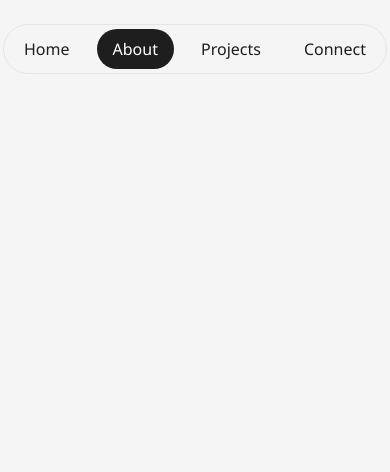
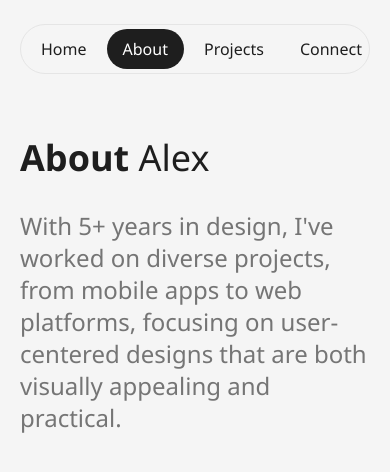
Before and after one commit to kwlsq/code-challenge-02, a Next.js app: page /about in a window 390 px wide. Shown: the top 472 px of the page. Built offline with nearby package versions, Linux system fonts and the light colour scheme.

Commit message:
hero section

```diff
--- a/src/app/about/page.tsx
+++ b/src/app/about/page.tsx
@@ -1,7 +1,18 @@
 import Navbar from "../components/Navbar";
+import PageHeadline from "../components/PageHeadline";
 
 const AboutPage = () => {
-  return <Navbar />;
+  return (
+    <div className="mx-5 md:mx-14">
+      <Navbar />
+      <main>
+        <PageHeadline
+          headline="<b>About</b> Alex"
+          description="With 5+ years in design, I've worked on diverse projects, from mobile apps to web platforms, focusing on user-centered designs that are both visually appealing and practical."
+        />
+      </main>
+    </div>
+  );
 };
 
 export default AboutPage;
--- a/src/app/components/Navbar/index.tsx
+++ b/src/app/components/Navbar/index.tsx
@@ -14,7 +14,7 @@ const Navbar = () => {
   ];
 
   return (
-    <nav className="items-center relative flex gap-1 rounded-full border border-[#E5E5E5] justify-between py-1 px-1 mx-auto my-6 max-w-96 lg:text-xl lg:w-md lg:p-2 lg:max-w-md">
+    <nav className="items-center relative flex gap-1 rounded-full border border-[#E5E5E5] justify-between py-1 px-1 mx-auto my-6 max-w-96 md:text-xl md:w-md md:p-2 md:max-w-md">
       {navLinks.map(({ href, label }) => {
         const isActive = pathname === href;
 
@@ -24,7 +24,7 @@ const Navbar = () => {
               <motion.div
                 layoutId="active"
                 className="absolute inset-0 bg-[var(--text-default)] rounded-full"
-                transition={{ type: "spring", stiffness: 200, damping: 40 }}
+                transition={{ type: "spring", stiffness: 200, damping: 30 }}
               />
             )}
             <span
--- a/src/app/components/PageHeadline/index.tsx
+++ b/src/app/components/PageHeadline/index.tsx
@@ -0,0 +1,23 @@
+import { FC } from "react";
+
+interface PageHeadLineType {
+  headline: string;
+  description: string;
+}
+
+const PageHeadline: FC<PageHeadLineType> = ({ headline, description }) => {
+  return (
+    <div className="grid grid-cols-1 md:grid-cols-2 gap-8 my-16">
+      <h1
+        dangerouslySetInnerHTML={{ __html: headline }}
+        className="text-[var(--text-default)] text-4xl md:text-6xl"
+      ></h1>
+      <p
+        dangerouslySetInnerHTML={{ __html: description }}
+        className="text-[var(--text-secondary)] text-2xl md:text-4xl"
+      ></p>
+    </div>
+  );
+};
+
+export default PageHeadline;
--- a/src/app/connect/page.tsx
+++ b/src/app/connect/page.tsx
@@ -1,7 +1,18 @@
 import Navbar from "../components/Navbar";
+import PageHeadline from "../components/PageHeadline";
 
 const ConnectPage = () => {
-  return <Navbar />;
+  return (
+    <div className="mx-5 md:mx-14">
+      <Navbar />
+      <main>
+        <PageHeadline
+          headline="<b>Connect</b>"
+          description="I’m always open to new opportunities and collaborations. Whether you’re looking to start a project or just want to chat, feel free to reach out."
+        />
+      </main>
+    </div>
+  );
 };
 
 export default ConnectPage;
--- a/src/app/page.tsx
+++ b/src/app/page.tsx
@@ -1,9 +1,16 @@
 import Navbar from "./components/Navbar";
+import PageHeadline from "./components/PageHeadline";
 
 export default function Home() {
   return (
-    <div>
+    <div className="mx-5 md:mx-14">
       <Navbar />
+      <main>
+        <PageHeadline
+          headline="Hi, I’m <b>Alex</b>"
+          description="a <b>UI/UX Designer</b> based in <b>Los Angeles</b>. With over <b>3 years of experience</b>, I specialize in creating user-friendly digital products that solve real-world problems."
+        />
+      </main>
     </div>
   );
 }
--- a/src/app/projects/page.tsx
+++ b/src/app/projects/page.tsx
@@ -1,7 +1,18 @@
 import Navbar from "../components/Navbar";
+import PageHeadline from "../components/PageHeadline";
 
 const ProjectsPage = () => {
-    return <Navbar />;
-}
+  return (
+    <div className="mx-5 md:mx-14">
+      <Navbar />
+      <main>
+        <PageHeadline
+          headline="<b>Projects</b>"
+          description="Explore a selection of my work, showcasing how I approach design challenges. Each project reflects my commitment to creating user-centered experiences that blend functionality with aesthetic appeal."
+        />
+      </main>
+    </div>
+  );
+};
 
 export default ProjectsPage;
```
Also changed, not shown: 1 other file (tests, documents, lock files or other folders).
